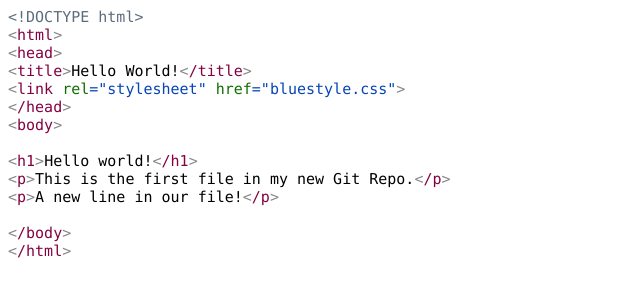
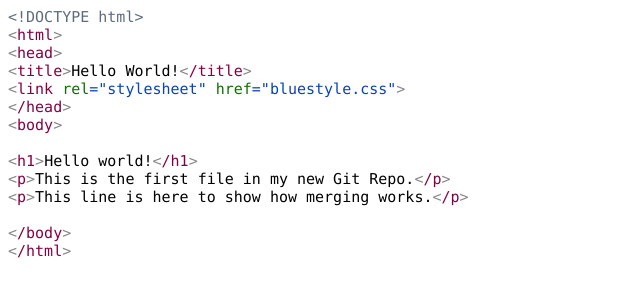
Before and after one commit to mingliu-tahirih/hello-world, a plain HTML site: page index.html in a window 1280 px wide. Shown: the whole page, without its empty margins (0-640 px from the left). Drawn offline with Linux system fonts and the light colour scheme.

Commit message:
updated index.html with emergency fix

```diff
--- a/index.html
+++ b/index.html
@@ -12,15 +12,13 @@
     p.p3 {margin: 0.0px 0.0px 0.0px 0.0px; font: 15.0px Menlo; -webkit-text-stroke: #000000}
     p.p4 {margin: 0.0px 0.0px 0.0px 0.0px; font: 15.0px Menlo; color: #0744b8; -webkit-text-stroke: #0744b8}
     p.p5 {margin: 0.0px 0.0px 0.0px 0.0px; font: 15.0px Menlo; -webkit-text-stroke: #000000; min-height: 18.0px}
-    p.p6 {margin: 0.0px 0.0px 0.0px 0.0px; font: 15.0px Menlo; -webkit-text-stroke: #000000; background-color: #ffffff}
-    p.p7 {margin: 0.0px 0.0px 0.0px 0.0px; font: 15.0px Menlo; color: #850043; -webkit-text-stroke: #850043; background-color: #ffffff}
+    p.p6 {margin: 0.0px 0.0px 0.0px 0.0px; font: 15.0px Menlo; color: #850043; -webkit-text-stroke: #850043; background-color: #ffffff}
     span.s1 {font-kerning: none; background-color: #ffffff}
     span.s2 {font-kerning: none; color: #878787; background-color: #ffffff; -webkit-text-stroke: 0px #878787}
     span.s3 {font-kerning: none; color: #850043; background-color: #ffffff; -webkit-text-stroke: 0px #850043}
     span.s4 {font-kerning: none; color: #0f7001; background-color: #ffffff; -webkit-text-stroke: 0px #0f7001}
     span.s5 {font-kerning: none}
     span.s6 {font-kerning: none; color: #878787; -webkit-text-stroke: 0px #878787}
-    span.s7 {font-kerning: none; color: #850043; -webkit-text-stroke: 0px #850043}
   </style>
 </head>
 <body>
@@ -34,9 +32,9 @@
 <p class="p5"><span class="s5"></span><br></p>
 <p class="p3"><span class="s2">&lt;</span><span class="s3">h1</span><span class="s2">&gt;</span><span class="s1">Hello world!</span><span class="s2">&lt;</span><span class="s3">/h1</span><span class="s2">&gt;</span></p>
 <p class="p3"><span class="s2">&lt;</span><span class="s3">p</span><span class="s2">&gt;</span><span class="s1">This is the first file in my new Git Repo.</span><span class="s2">&lt;</span><span class="s3">/p</span><span class="s2">&gt;</span></p>
-<p class="p6"><span class="s6">&lt;</span><span class="s7">p</span><span class="s6">&gt;</span><span class="s5">A new line in our file!</span><span class="s6">&lt;</span><span class="s7">/p</span><span class="s6">&gt;</span></p>
+<p class="p3"><span class="s2">&lt;</span><span class="s3">p</span><span class="s2">&gt;</span><span class="s1">This line is here to show how merging works.</span><span class="s2">&lt;</span><span class="s3">/p</span><span class="s2">&gt;</span></p>
 <p class="p5"><span class="s5"></span><br></p>
 <p class="p2"><span class="s2">&lt;</span><span class="s1">/body</span><span class="s2">&gt;</span></p>
-<p class="p7"><span class="s6">&lt;</span><span class="s5">/html</span><span class="s6">&gt;</span></p>
+<p class="p6"><span class="s6">&lt;</span><span class="s5">/html</span><span class="s6">&gt;</span></p>
 </body>
 </html>
```
